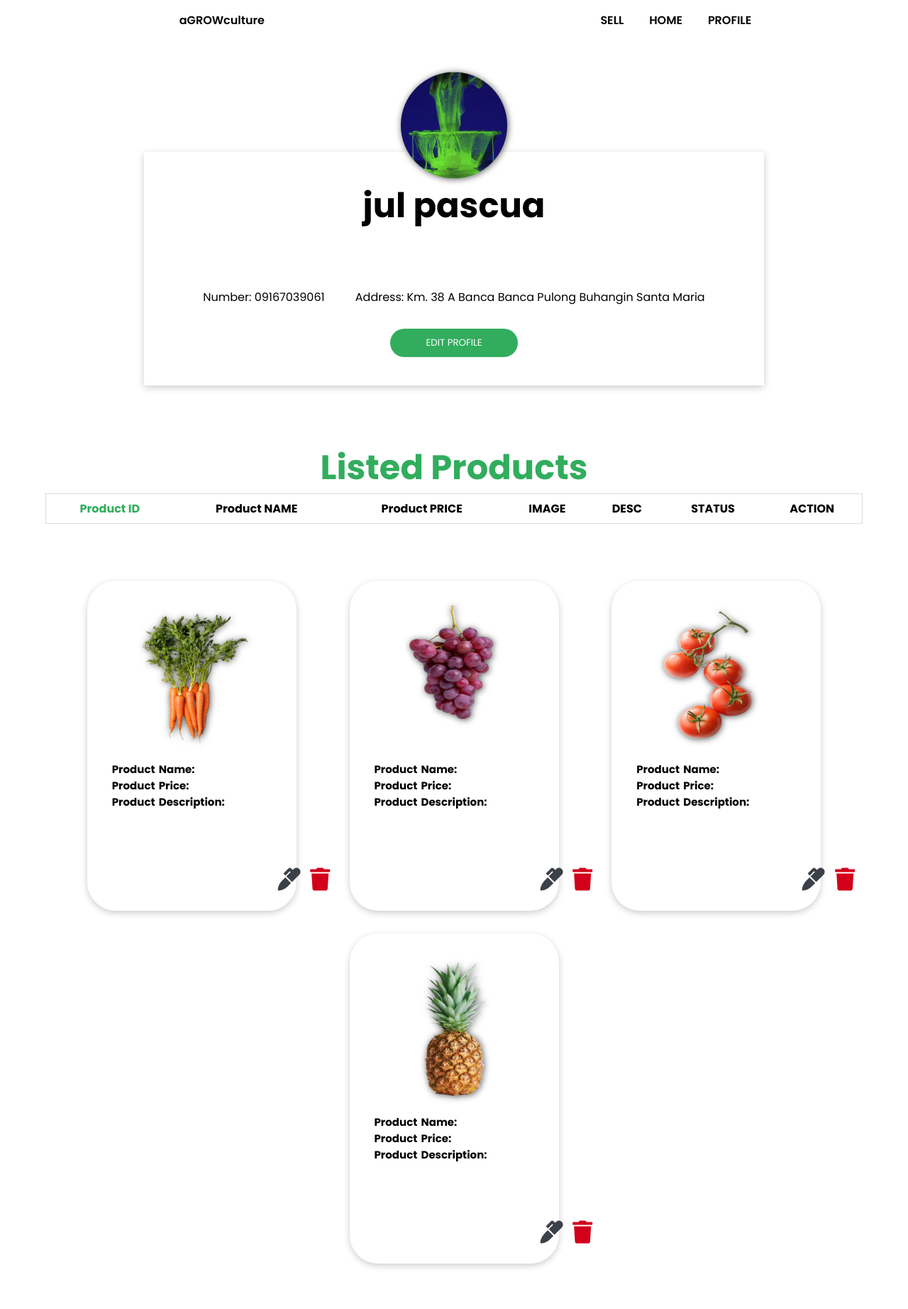
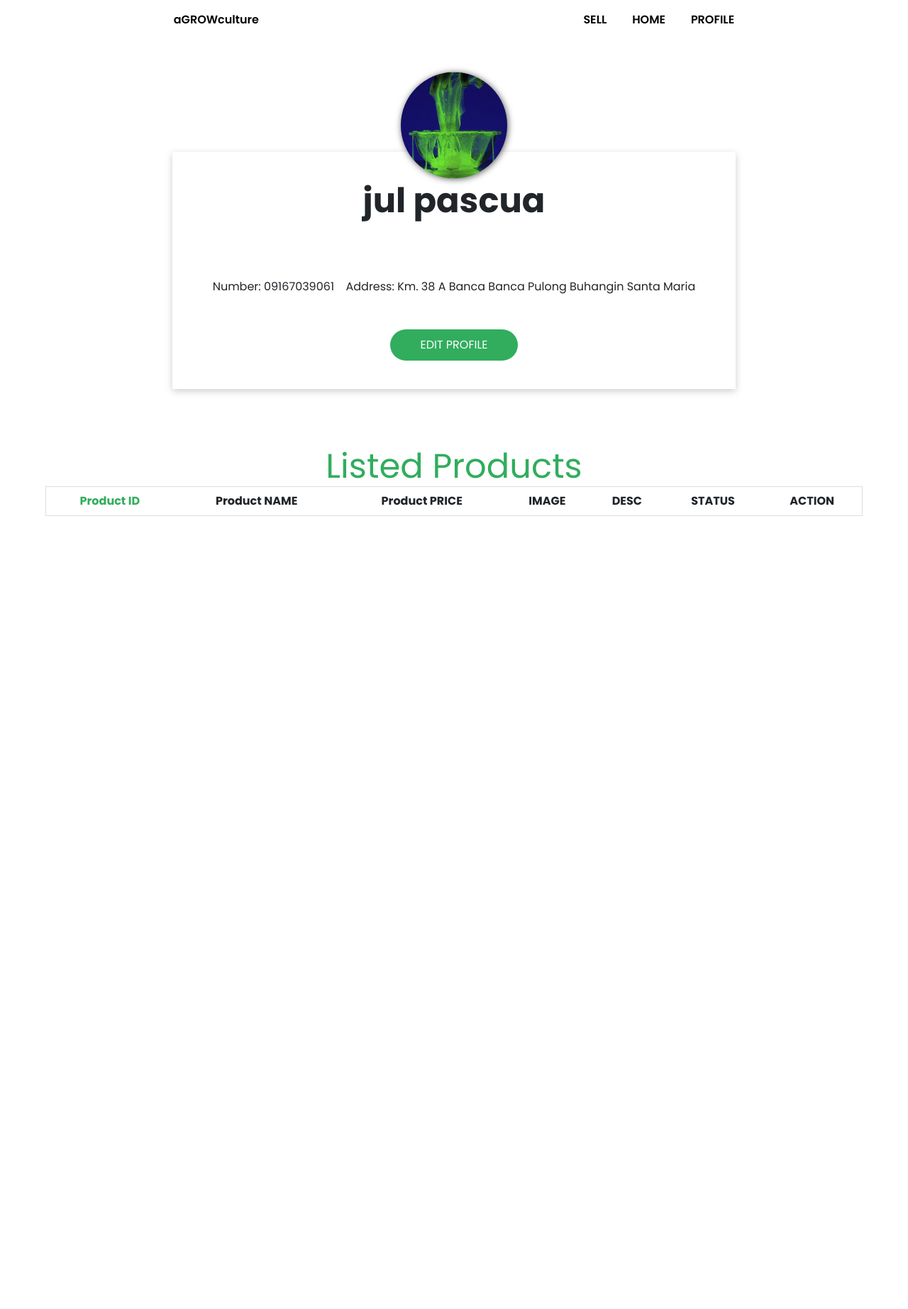
Before and after one commit to irarayzelji2002/agrowculture, a PHP site: page /seller/seller-page.php in a window 1280 px wide. Shown: the whole page at 71% size. After the commit the page ends 727 px from the top, so only its background shows below. Run offline with PHP 8.4, Linux system fonts and the light colour scheme; a user stored in the database is signed in; data that the repository does not hold is empty; some libraries are stand-ins or nearby versions.

Commit message:
Update seller-page.php

```diff
--- a/seller/seller-page.php
+++ b/seller/seller-page.php
@@ -13,7 +13,15 @@ if (isset($_SESSION['isLogin'])) {
 
 <!DOCTYPE html>
 <html lang="en">
-
+ <!-- Bootstrap CSS -->
+ <link rel="stylesheet" type="text/css" href="https://cdnjs.cloudflare.com/ajax/libs/twitter-bootstrap/4.5.2/css/bootstrap.css">
+ <link rel="stylesheet" type="text/css" href="https://cdn.datatables.net/1.10.22/css/dataTables.bootstrap4.min.css">
+ <!-- Optional JavaScript -->
+ <!-- jQuery first, then Popper.js, then Bootstrap JS -->
+ <script src="https://code.jquery.com/jquery-3.5.1.slim.min.js" integrity="sha384-DfXdz2htPH0lsSSs5nCTpuj/zy4C+OGpamoFVy38MVBnE+IbbVYUew+OrCXaRkfj" crossorigin="anonymous"></script>
+ <script src="https://cdn.jsdelivr.net/npm/popper.js@1.16.1/dist/umd/popper.min.js" integrity="sha384-9/reFTGAW83EW2RDu2S0VKaIzap3H66lZH81PoYlFhbGU+6BZp6G7niu735Sk7lN" crossorigin="anonymous"></script>
+ <script src="https://stackpath.bootstrapcdn.com/bootstrap/4.5.2/js/bootstrap.min.js" integrity="sha384-B4gt1jrGC7Jh4AgTPSdUtOBvfO8shuf57BaghqFfPlYxofvL8/KUEfYiJOMMV+rV" crossorigin="anonymous"></script>
+ <script src="js/scriptwo.js"></script>
 <head>
     <meta charset="UTF-8">
     <meta http-equiv="X-UA-Compatible" content="IE=edge">
@@ -23,6 +31,7 @@ if (isset($_SESSION['isLogin'])) {
     <link rel="stylesheet" href="../css/main.css">
     <link rel="stylesheet" href="../css/seller_list.css">
     <link rel="stylesheet" href="../css/table.css">
+    <link rel="stylesheet" href="../css/plist.css">
     <!-- Google Font: Poppins-->
     <!-- Weights: 400 REGULAR, 600 SEMIBOLD, 700 BOLD -->
     <link rel="preconnect" href="https://fonts.googleapis.com">
@@ -121,66 +130,11 @@ require_once '../templates/navbar_seller.php';
         </tbody>
     </table>
 
+</section>
 
-    </section>
+<footer style="margin-bottom:5%">
 
-
-
-
-
-
-
-
-
-    <!--PRODUCT LIST UNDER SELLER PAGE-->
-    <section class="half-container">
-
-    <!--4 Box Blank Container Row-->
-        <div class="flex row">
-            <div class="product"><img src="../img/carrots.png" alt="" id="productIcon1" class="picon1">
-            <h5 id="productname1" class="pname">Product Name:</h5>
-            <h5 id="productprice1" class="pprice">Product Price:</h5>
-            <h5 id="productdesc1" class="pdesc">Product Description:</h5>
-
-            <i class="fas fa-marker fa-2x"></i>
-            <i class="fas fa-trash fa-2x"></i>
-            </div>
-
-            <div class="product">
-            <img src="../img/grapes.png" alt="" id="productIcon2" class="picon2">
-            <h5 id="productname2" class="pname">Product Name:</h5>
-            <h5 id="productprice2" class="pprice">Product Price:</h5>
-            <h5 id="productdesc2" class="pdesc">Product Description:</h5>
-
-            <i class="fas fa-marker fa-2x"></i>
-            <i class="fas fa-trash fa-2x"></i>
-            </div>
-
-            <div class="product"><img src="../img/tomato.png" alt="" id="productIcon3" class="picon3">
-            <h5 id="productname3" class="pname">Product Name:</h5>
-            <h5 id="productprice3" class="pprice">Product Price:</h5>
-            <h5 id="productdesc3" class="pdesc">Product Description:</h5>
-
-            <i class="fas fa-marker fa-2x"></i>
-            <i class="fas fa-trash fa-2x"></i>
-            </div>
-
-            <div class="product"><img src="../img/pineapple.png" alt="" id="productIcon4" class="picon4">
-            <h5 id="productname4" class="pname">Product Name:</h5>
-            <h5 id="productprice4" class="pprice">Product Price:</h5>
-            <h5 id="productdesc4" class="pdesc">Product Description:</h5>
-
-            <i class="fas fa-marker fa-2x"></i>
-            <i class="fas fa-trash fa-2x"></i>
-            </div>
-
-        </div>
-
-    </section>
-
-    <footer>
-
-    </footer>
+</footer>
 
 </body>
 
```
